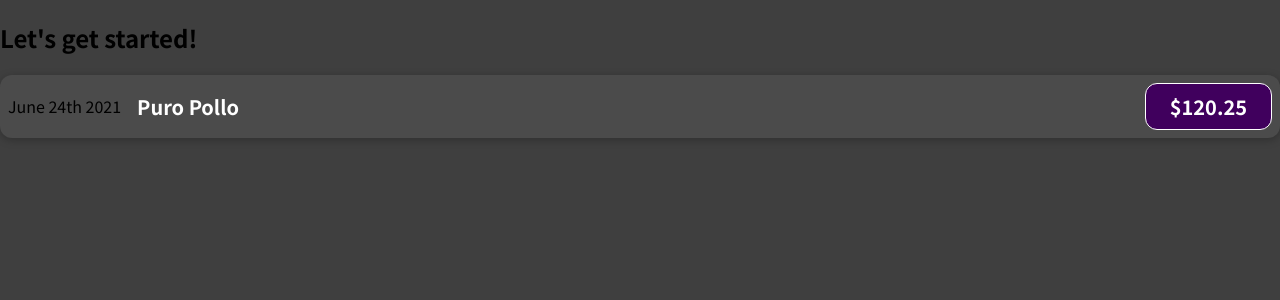
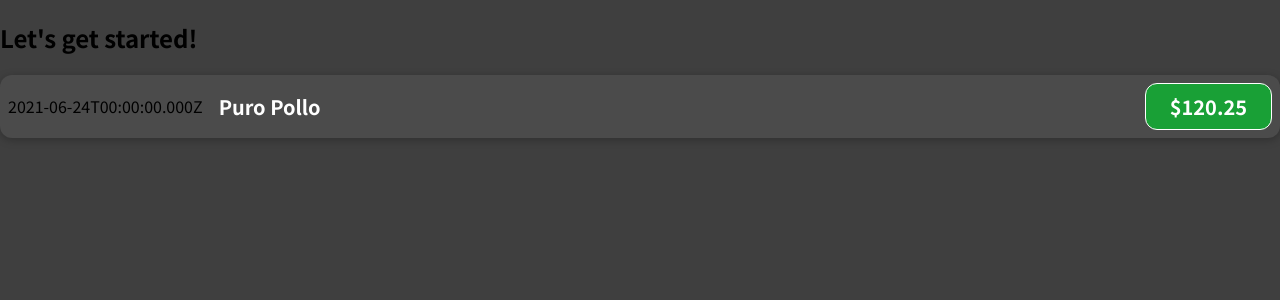
Before and after one commit to gilrg18/ReactExpenseTracker, a JavaScript app in the folder expense-tracker/: page / in a window 1280 px wide. Shown: the top 300 px of the page. Built offline with nearby package versions, Linux system fonts and the light colour scheme.

Commit message:
Outputting Dynamic data & working with expressions in JSX. expenseAmount CSS hover

```diff
--- a/expense-tracker/src/components/ExpenseItem.css
+++ b/expense-tracker/src/components/ExpenseItem.css
@@ -30,11 +30,15 @@
 .expense-item__price {
   font-size: 1rem;
   font-weight: bold;
-  color: white;
-  background-color: #40005d;
+  color: rgb(255, 255, 255);
+  background-color: #19a036;
   border: 1px solid white;
   padding: 0.5rem;
   border-radius: 12px;
+}
+
+.expense-item__price:hover{
+    background-color: #01fc38;
 }
 
 @media (min-width: 580px) {
--- a/expense-tracker/src/components/ExpenseItem.js
+++ b/expense-tracker/src/components/ExpenseItem.js
@@ -9,12 +9,16 @@
     You can enclose it all in a single div
 */
 function ExpenseItem(){
+    //regular javascript date 2021 june 24
+    const expenseDate = new Date(2021, 5, 24);
+    const expenseTitle = 'Puro Pollo';
+    const expenseAmount = 120.25;
     return (
       <div className="expense-item">
-        <div>June 24th 2021</div>
+        <div>{expenseDate.toISOString()}</div>
         <div className="expense-item__description">
-          <h2>Puro Pollo</h2>
-          <div className="expense-item__price">$120.25</div>
+          <h2>{expenseTitle}</h2>
+          <div className="expense-item__price">${expenseAmount}</div>
         </div>
       </div>
     );
```
